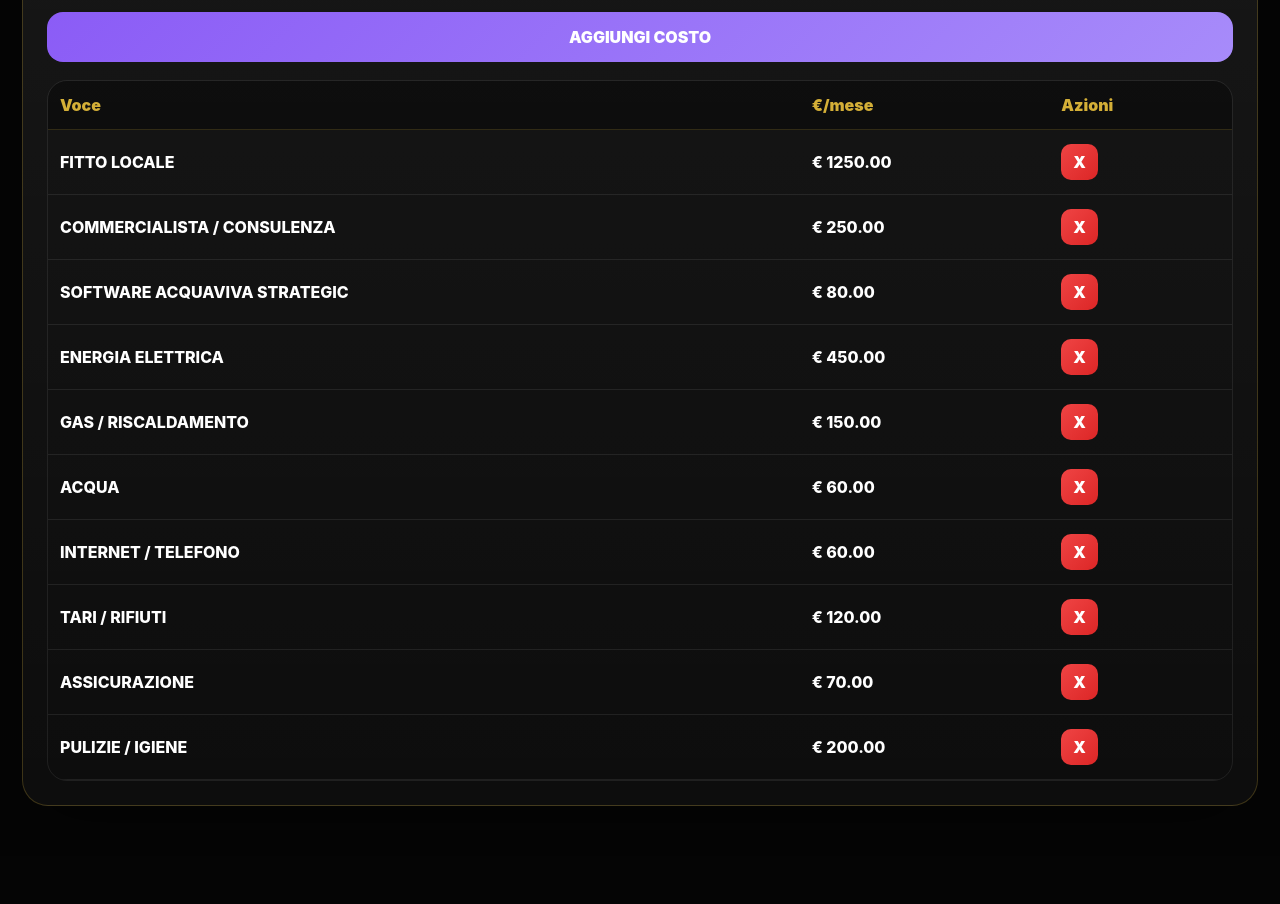
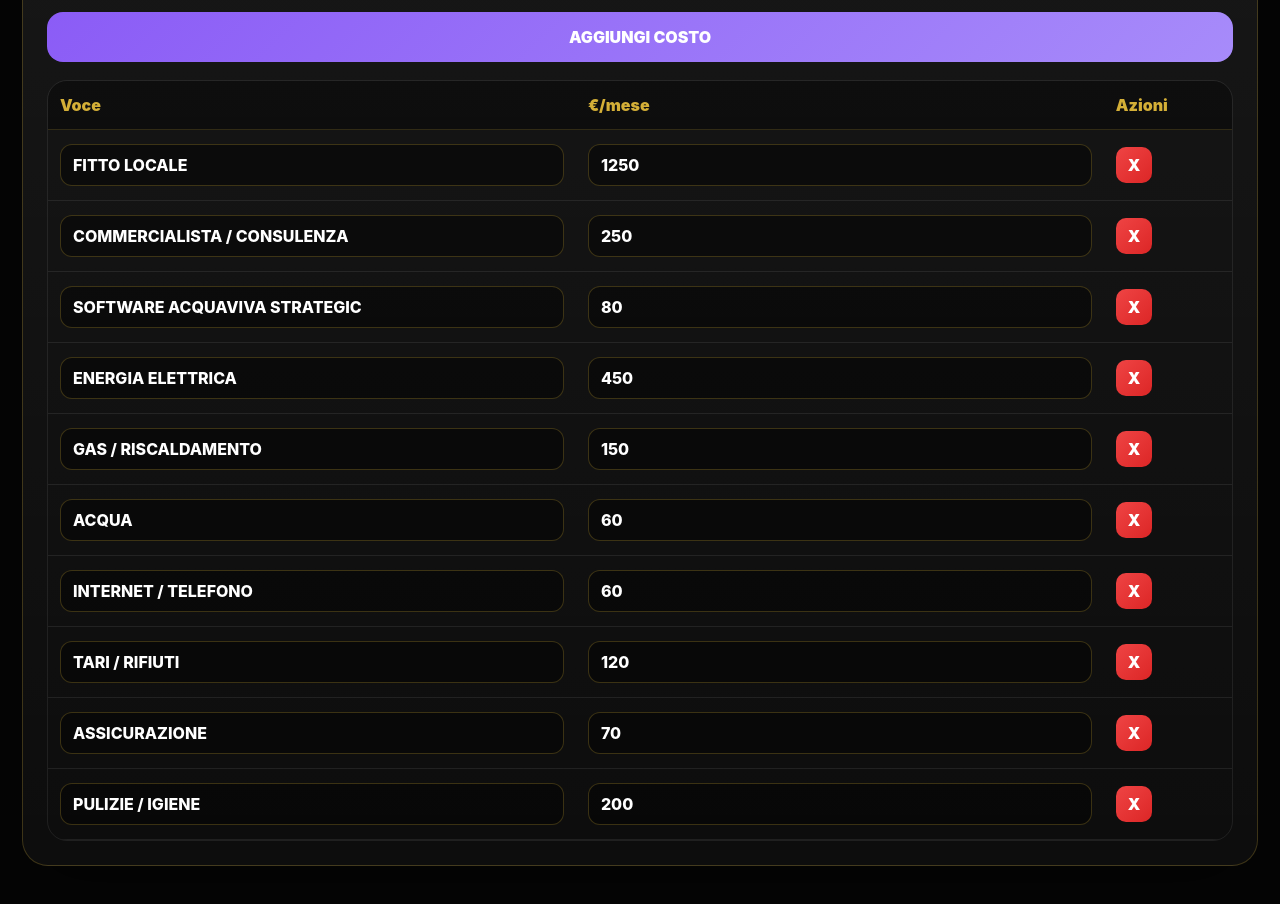
Before and after one commit to devanonymus/salon-clone-pro, a Next.js app in the folder apps/web/: page /dashboardcoach in a window 1280 px wide. Shown: the part 2760-3664 px from the top of the page. Before the commit the page ends 3616 px from the top, so only its background shows below. Built offline with nearby package versions, Linux system fonts and the light colour scheme.

Commit message:
Make fixed costs editable

```diff
--- a/apps/web/app/dashboardcoach/page.tsx
+++ b/apps/web/app/dashboardcoach/page.tsx
@@ -363,8 +363,21 @@ export default function DashboardCoachPage() {
               <tbody>
                 {fixedCosts.map((item) => (
                   <tr key={item.id}>
-                    <Td>{item.name}</Td>
-                    <Td>{euro(item.amount)}</Td>
+                    <Td>
+                      <input
+                        style={tableInput}
+                        value={item.name}
+                        onChange={(e) => updateFixedCost(item.id, "name", e.target.value)}
+                      />
+                    </Td>
+
+                    <Td>
+                      <input
+                        style={tableInput}
+                        value={String(item.amount || 0)}
+                        onChange={(e) => updateFixedCost(item.id, "amount", e.target.value)}
+                      />
+                    </Td>
                     <Td>
                       <button style={deleteButton} onClick={() => removeCost(item.id)}>
                         X
```
